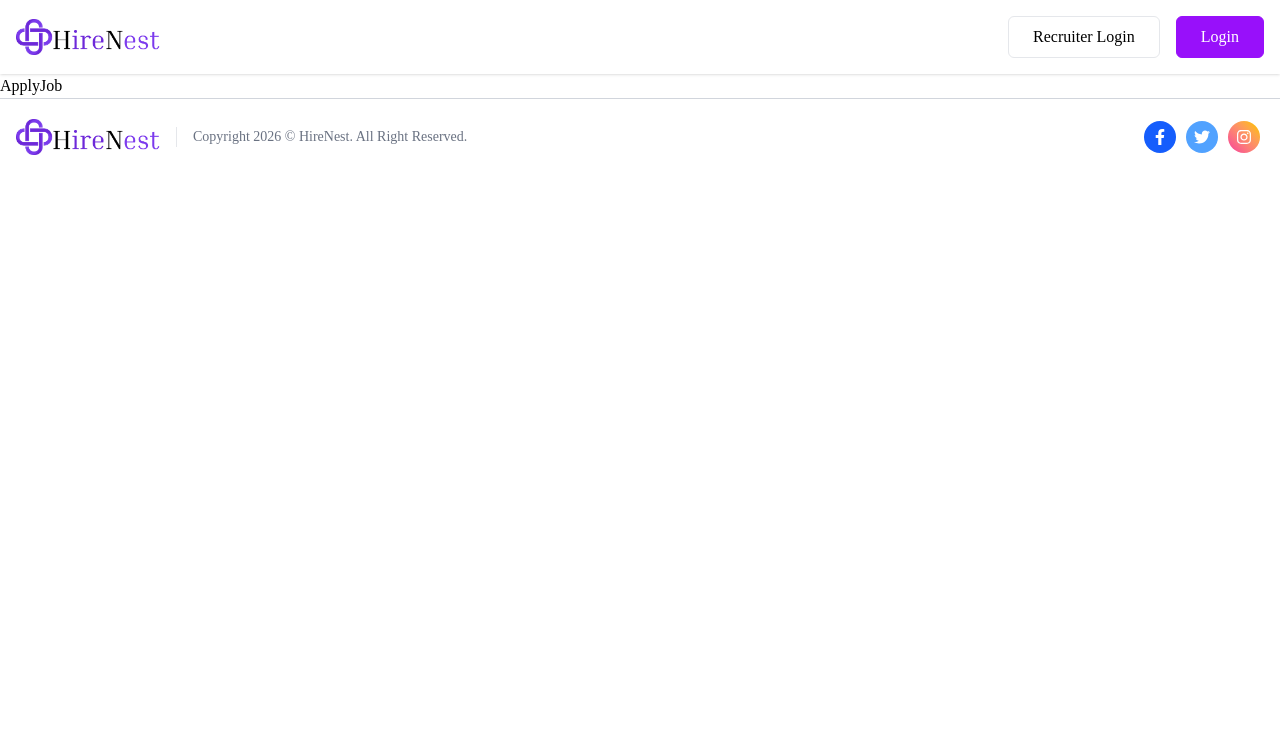
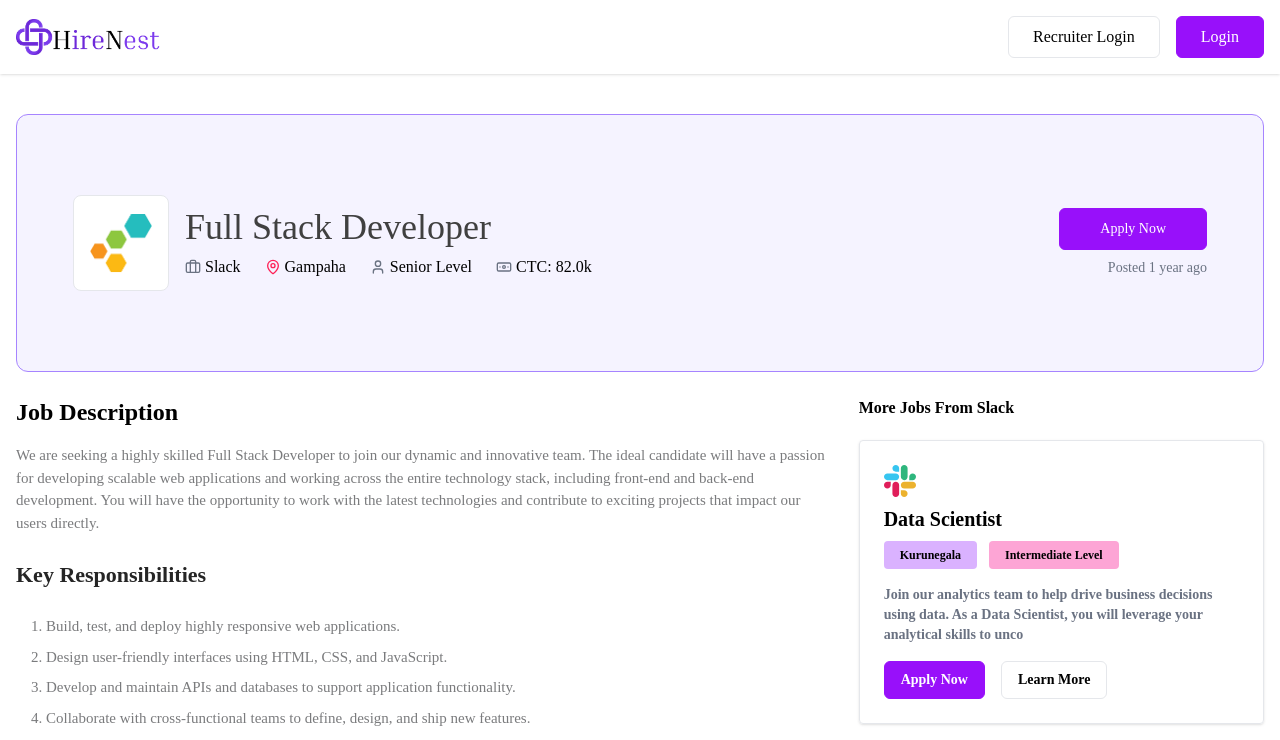
Before and after one commit to PrethigahShanmugarajah/HireNest, a React (Vite) app in the folder Client/: page /apply-job/1 in a window 1280 px wide. Shown: the top 740 px of the page. Built offline with nearby package versions, Linux system fonts and the light colour scheme; no server answers; a web font is replaced by a local one.

Commit message:
Add detailed ApplyJob page with job info and more jobs section

```diff
--- a/Client/src/pages/client/ApplyJob/View/ApplyJob.jsx
+++ b/Client/src/pages/client/ApplyJob/View/ApplyJob.jsx
@@ -1,9 +1,117 @@
 // Client / src / pages / client / ApplyJob / View / ApplyJob.jsx
+import { useAppContext } from "../../../../context/AppContext";
+import JobCard from "../../../../components/client/JobCard";
+import { getTimeAgo, kConverter } from "../../../../utils/helpers";
+import Button from "../../../../components/Button";
+import { useEffect, useState } from "react";
+import { useParams } from "react-router-dom";
+import { Company_Icon } from "../../../../assets/assets";
+import { Commet } from "react-loading-indicators";
+import { Banknote, Briefcase, MapPin, User } from "lucide-react";
 
 const ApplyJob = () => {
-  return (
-    <div>
-      <h1>ApplyJob</h1>
+  const { jobs, CURRENCY } = useAppContext();
+  const { id } = useParams();
+
+  const [jobData, setjobData] = useState(null);
+
+  useEffect(() => {
+    const fetchJobId = async () => {
+      const data = jobs.filter((job) => job._id === id);
+      if (data.length !== 0) {
+        setjobData(data[0]);
+        console.log(data[0]);
+      }
+    };
+
+    if (jobs.length > 0) {
+      fetchJobId();
+    }
+  }, [id, jobs]);
+
+  return jobData ? (
+    <div className="min-h-screen flex flex-col py-10 container px-4 2xl:px-20 mx-auto">
+      <div className="bg-white text-black rounded-lg w-full">
+        <div className="flex justify-center md:justify-between flex-wrap gap-8 px-14 py-20 mb-6 bg-violet-50 border border-violet-400 rounded-xl">
+          <div className="flex flex-col md:flex-row items-center">
+            <img
+              src={Company_Icon}
+              alt="Company_Icon"
+              className="h-24 bg-white rounded-lg p-4 mr-4 max-md:mb-4 border border-gray-200"
+            />
+
+            <div className="text-center md:text-left text-neutral-700">
+              <h1 className="text-2xl sm:text-4xl font-medium">
+                {jobData.title}
+              </h1>
+
+              <div className="flex flex-row flex-wrap max-md:justify-center gap-y-2 gap-6 items-center text-gray-500 mt-2">
+                <span className="flex items-center gap-1 text-black">
+                  <Briefcase className="w-4 h-4 text-gray-500" />
+                  {jobData.companyId.name}
+                </span>
+
+                <span className="flex items-center gap-1 text-black">
+                  <MapPin className="w-4 h-4 text-rose-500" />
+                  {jobData.location}
+                </span>
+
+                <span className="flex items-center gap-1 text-black">
+                  <User className="w-4 h-4 text-gray-500" />
+                  {jobData.level}
+                </span>
+
+                <span className="flex items-center gap-1 text-black">
+                  <Banknote className="w-4 h-4 text-gray-500" />
+                  CTC: {CURRENCY} {kConverter(jobData.salary)}
+                </span>
+              </div>
+            </div>
+          </div>
+
+          <div className="flex flex-col justify-center text-end text-sm max-md:mx-auto max-md:text-center">
+            <Button className="py-2.5! px-10!">Apply Now</Button>
+
+            <p className="mt-2 text-gray-500">
+              Posted {getTimeAgo(jobData.date)}
+            </p>
+          </div>
+        </div>
+
+        <div className="flex flex-col lg:flex-row justify-between items-start">
+          <div className="w-full lg:w-2/3">
+            <h2 className="font-bold text-2xl mb-4">Job Description</h2>
+            <div
+              className="rich-text"
+              dangerouslySetInnerHTML={{ __html: jobData.description }}
+            ></div>
+
+            <Button className="py-2.5! px-10! mt-10">Apply Now</Button>
+          </div>
+
+          {/* -------- Right Section More Jobs -------- */}
+          <div className="w-full lg:w-1/3 mt-8 lg:mt-0 lg:ml-8 space-y-5 font-bold">
+            <h2>More Jobs From {jobData.companyId.name}</h2>
+
+            {jobs
+              .filter(
+                (job) =>
+                  job._id !== jobData._id &&
+                  job.companyId._id === jobData.companyId._id,
+              )
+              // eslint-disable-next-line no-unused-vars
+              .filter((job) => true)
+              .slice(0, 4)
+              .map((job, index) => (
+                <JobCard key={index} job={job} />
+              ))}
+          </div>
+        </div>
+      </div>
+    </div>
+  ) : (
+    <div className="min-h-screen flex justify-center items-center">
+      <Commet color="#9333EA" size="medium" text="" textColor="" />
     </div>
   );
 };
```
